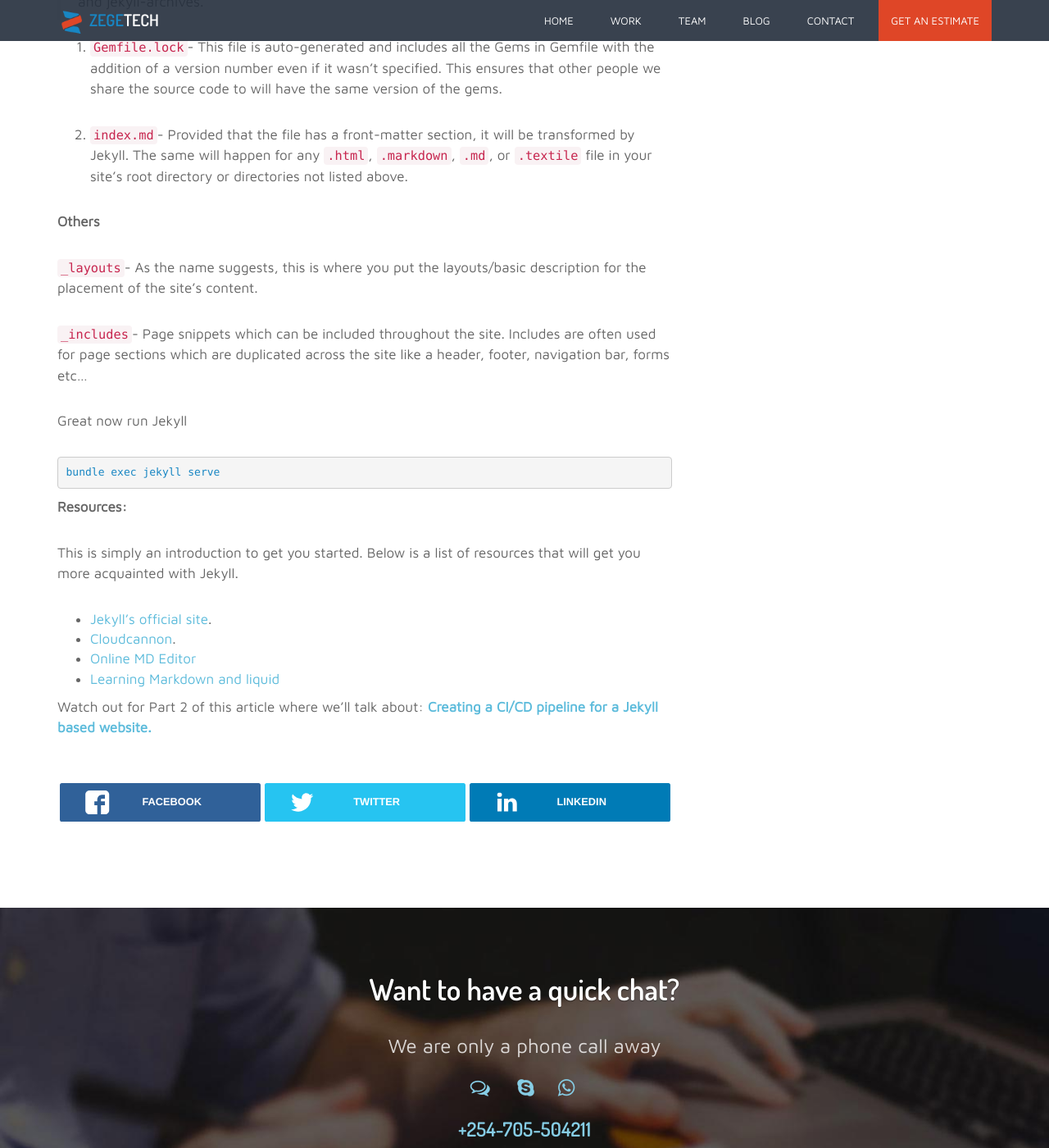
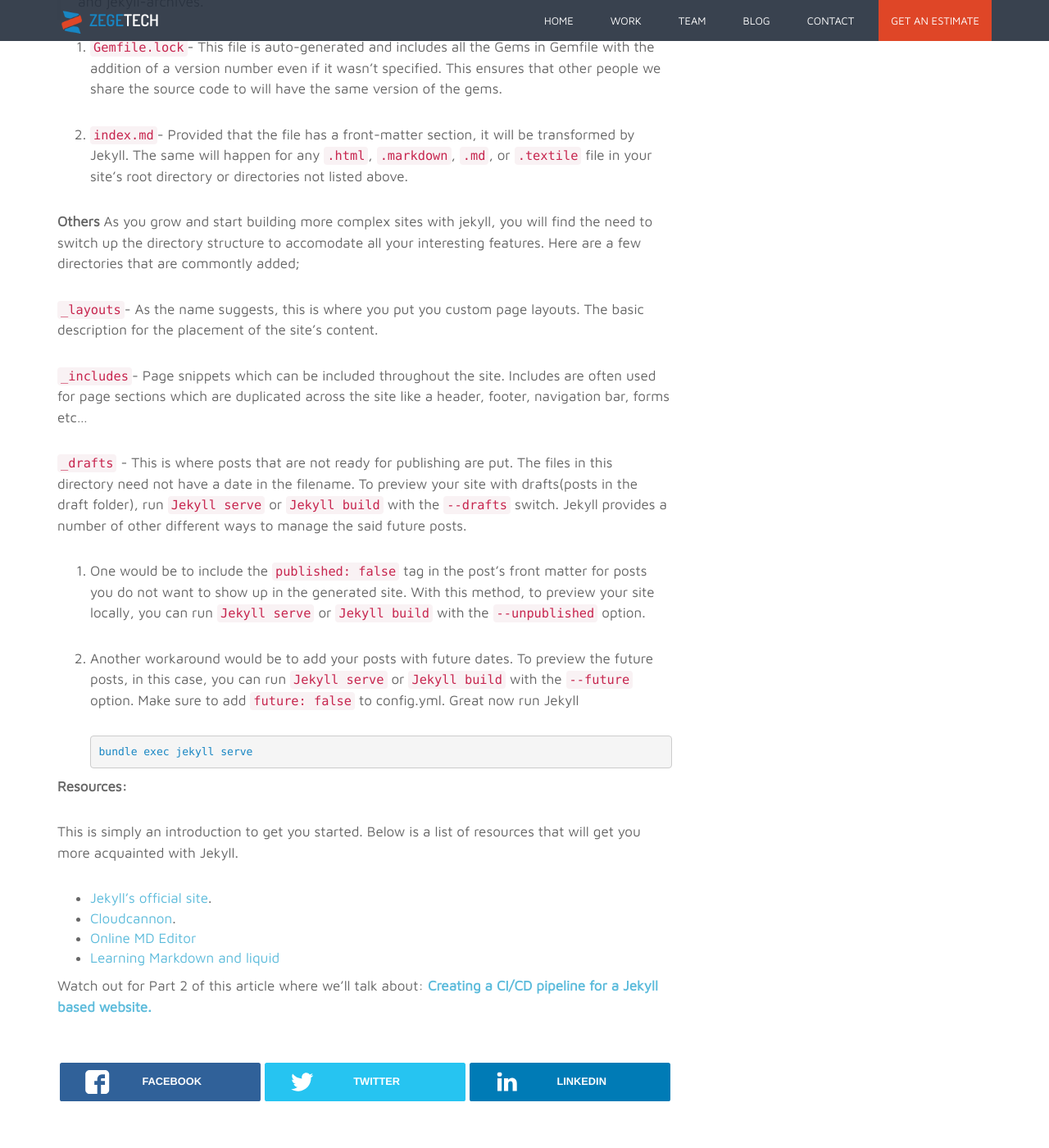
Before and after one commit to zegetech/zegetech.github.io, a Jekyll site: the page built from _posts/2018-10-10-static-site-generators-are-back.md, in a window 1280 px wide and 1400 px high, scrolled down 6405 px. Shown: the whole window at 82% size. Built offline with Jekyll 4.4.1, drawn with Linux system fonts in a browser that asks for light colours; comment, search, counter and statistics services are not loaded.

Commit message:
Update jekyll how blog (#55)
* Test site product without octopress

* Revert "Test site product without octopress"

* update post to include info on future posts management

````diff
--- a/_posts/2018-10-10-static-site-generators-are-back.md
+++ b/_posts/2018-10-10-static-site-generators-are-back.md
@@ -173,15 +173,25 @@ On installation, a jekyll site usually looks something like this:
 8. `index.md`- Provided that the file has a front-matter section, it will be transformed by Jekyll. The same will happen for any `.html`, `.markdown`,  `.md`, or `.textile` file in your site’s root directory or directories not listed above.
 
 **Others**
+As you grow and start building more complex sites with jekyll, you will find the need to switch up the directory structure to accomodate all your interesting features. Here are a few directories that are commontly added;
 
-`_layouts`- As the name suggests, this is where you put the layouts/basic description for the placement of the site's content.
+`_layouts`- As the name suggests, this is where you put you custom page layouts. The basic description for the placement of the site's content.
 
 `_includes`- Page snippets which can be included throughout the site. Includes are often used for page sections which are duplicated across the site like a header, footer, navigation bar, forms etc...
 
+`_drafts` - This is where posts that are not ready for publishing are put. The files in this directory need not have a date in the filename. To preview your site with drafts(posts in the draft folder), run `Jekyll serve` or `Jekyll build` with the `--drafts` switch.
+Jekyll provides a number of other different ways to manage the said future posts.
+
+ 1. One would be to include the `published: false` tag in the post's front matter for posts you do not want to show up in the generated site. With this method, to preview your site locally, you can run `Jekyll serve` or `Jekyll build` with the `--unpublished` option.
+
+
+ 2. Another workaround would be to add your posts with future dates. To preview the future posts, in this case, you can run `Jekyll serve` or `Jekyll build` with the `--future` option. Make sure to add `future: false` to
+ config.yml.
 Great now run Jekyll
 ```bash
 bundle exec jekyll serve
 ```
+
 **Resources:**
 
 This is simply an introduction to get you started. Below is a list of resources that will get you more acquainted with Jekyll.
````
